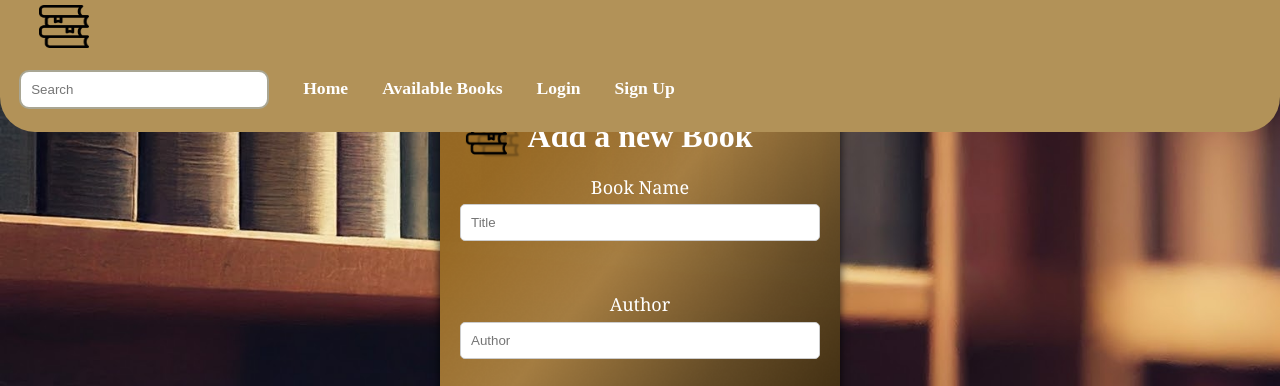
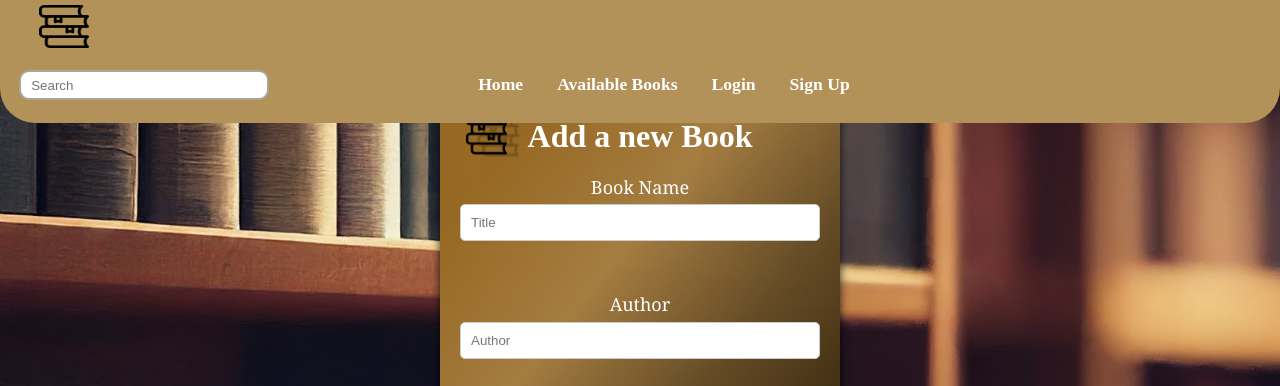
Before and after one commit to Omar-Mahmoud-25/Web-Project, a Django app: page /add in a window 1280 px wide. Shown: the top 386 px of the page. Run offline with Django 5.2, Linux system fonts and the light colour scheme; data comes from the database, SQL or seed files in the repository.

Commit message:
adjusted css for search

```diff
--- a/WebProjectDjango/library/static/CSS/nav.css
+++ b/WebProjectDjango/library/static/CSS/nav.css
@@ -56,3 +56,36 @@ input:focus {
   background-color: white;
   display: none;
 }
+
+#searchBar {
+  position: relative;
+  height: 30px;
+  padding: 5px 10px;
+  margin-right: 175px;
+}
+
+/* Style for the result box */
+#resultBox {
+  position: absolute;
+  top: 100%;
+  left: 550px;
+  width: 400px;
+  max-height: 200px; /* or however tall you want the results box to be */
+  overflow-y: auto;
+  background-color:rgb(178, 146, 88);
+  display: none; /* Hide initially */
+  border-bottom-right-radius: 35px;
+  border-bottom-left-radius: 35px;
+  text-align: center;
+}
+
+#resultBox a{
+  color: black;
+}
+
+
+/* Show the result box when it has content */
+#searchBar:focus + #resultBox,
+#resultBox:hover {
+  display: block;
+}
```
